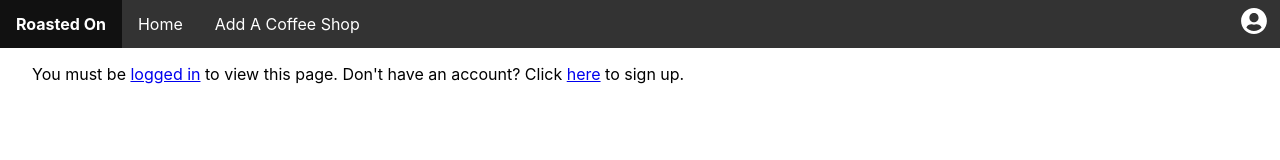
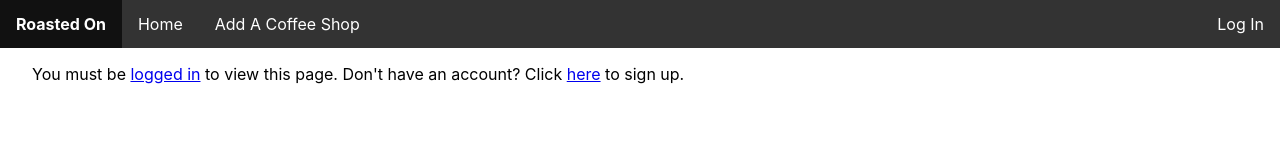
Before and after one commit to t-fa/roastedon, a React (Create React App) app in the folder frontend/: page /account/1 in a window 1280 px wide. Shown: the top 160 px of the page. Built offline with nearby package versions, Linux system fonts and the light colour scheme; no server answers.

Commit message:
Fixed dynamic rendering of auth status

```diff
--- a/frontend/src/components/Navbar/Navbar.js
+++ b/frontend/src/components/Navbar/Navbar.js
@@ -62,21 +62,18 @@ const Navbar = (props) => {
         <Li>
           <Link to="/add">Add A Coffee Shop</Link>
         </Li>
-        {/* <Li right>
+        <Li right>
           {loggedIn ? (
-            <Link to="/logout">Log Out</Link>
+            <Button onClick={toggleMenu}>
+              <FontAwesomeIcon
+                icon={['fas', 'user-circle']}
+                style={userIconStyle}
+                size="2x"
+              />
+            </Button>
           ) : (
             <Link to="/login">Log In</Link>
           )}
-        </Li> */}
-        <Li right>
-          <Button onClick={toggleMenu}>
-            <FontAwesomeIcon
-              icon={['fas', 'user-circle']}
-              style={userIconStyle}
-              size="2x"
-            />
-          </Button>
         </Li>
       </Ul>
       {showMenu ? <UserMenu /> : null}
```
